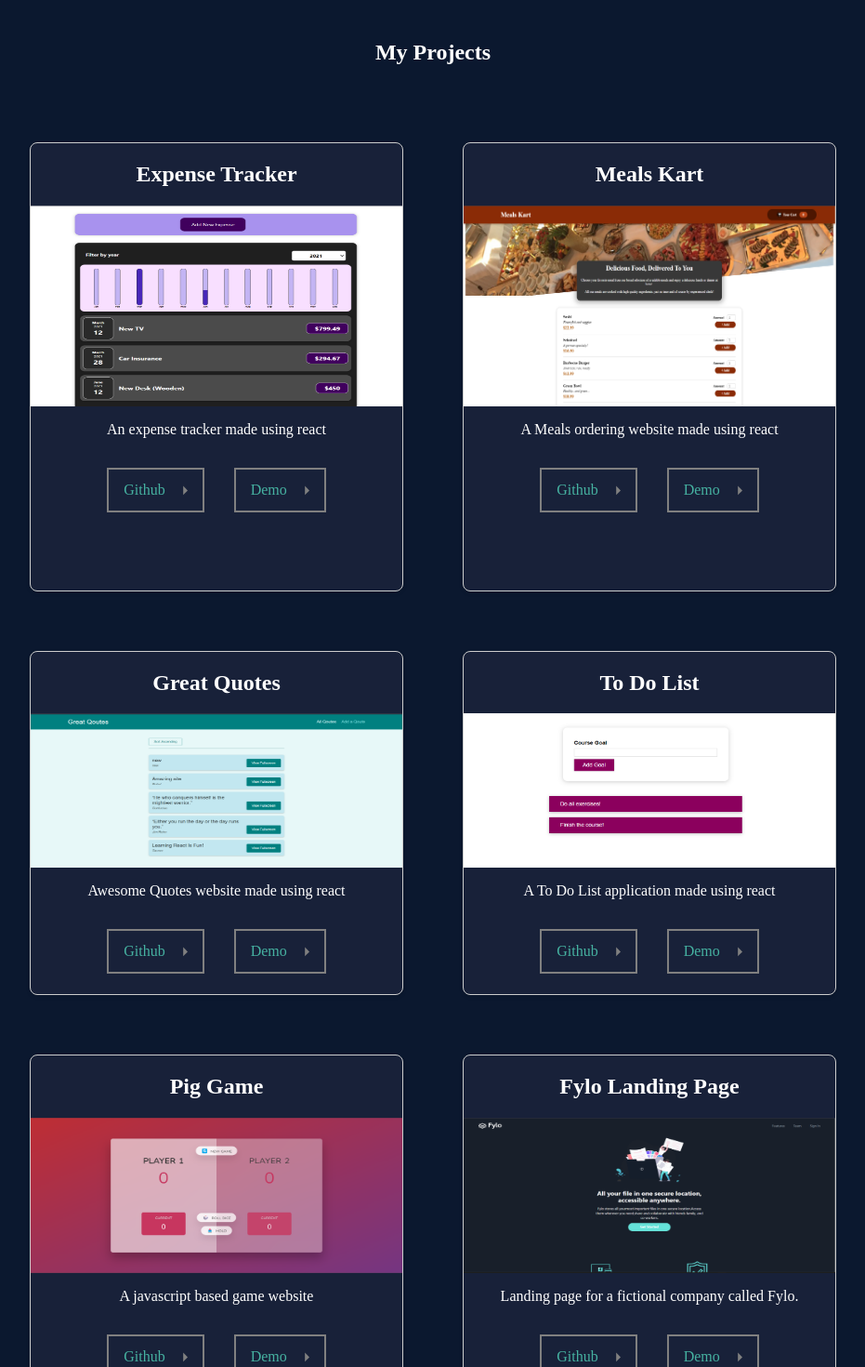
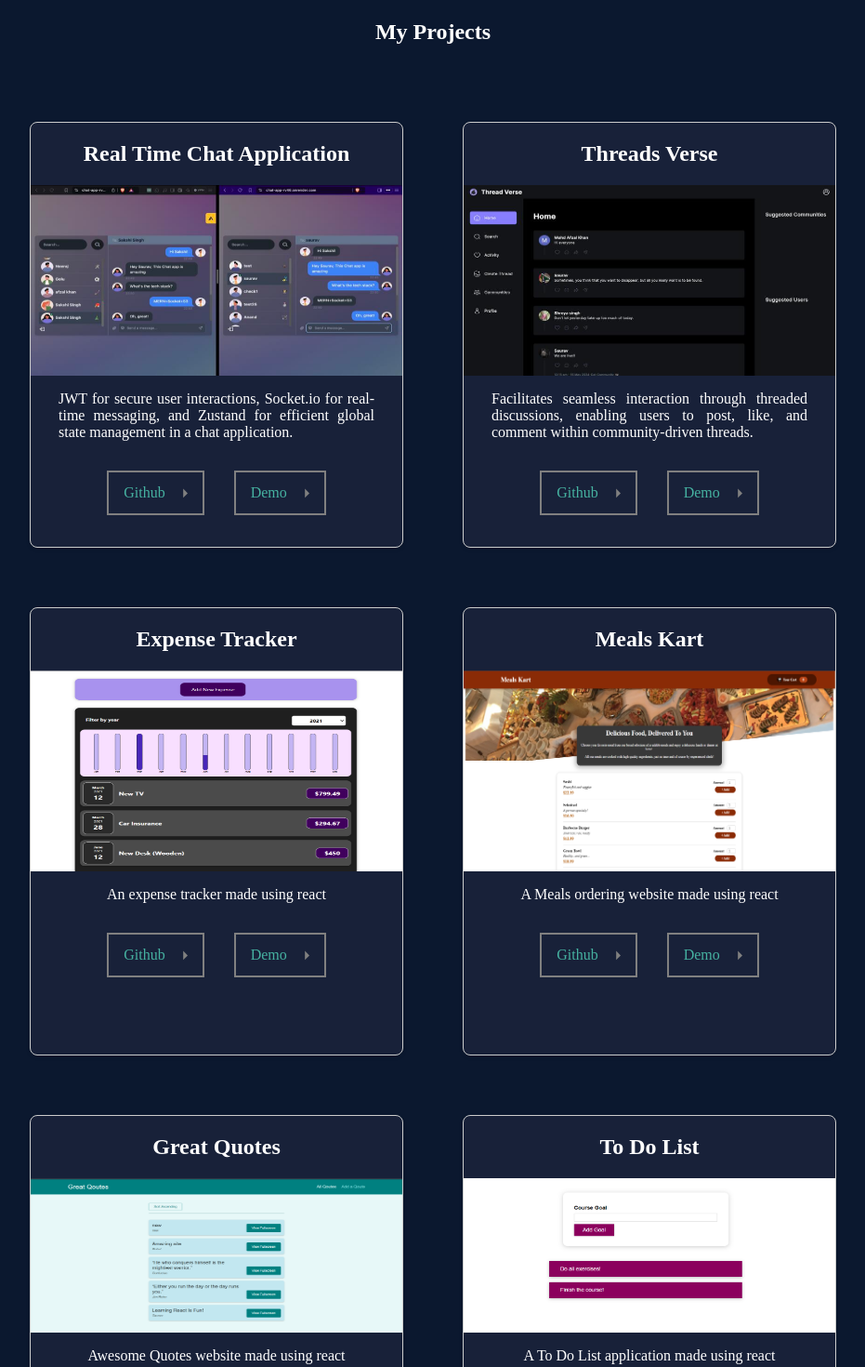
Before and after one commit to Saurav50/Portfolio, a React (Vite) app: page / in a window 1280 px wide. Shown: the part 1780-3250 px from the top of the page at 93% size, without its empty margins (174-1105 px from the left). Built offline with nearby package versions, Linux system fonts and the light colour scheme; a web font is replaced by a local one.

Commit message:
projects updated

```diff
--- a/src/components/Layout/MainNavigation.jsx
+++ b/src/components/Layout/MainNavigation.jsx
@@ -102,7 +102,7 @@ const MainNavigation = () => {
             </li>
             <li>
               <a
-                href="https://drive.google.com/file/d/1bXQ0lgcM1upY34bZvS7a5xAGaHv5N9Wh/view?usp=sharing"
+                href="https://drive.google.com/file/d/1EUcZZWgWOdW2wXsgsbqoGOVbHEaP1TFb/view?usp=sharing"
                 activeClassName={styles.active}
                 className={styles.resume}
               >
--- a/src/components/ProjectItem.module.css
+++ b/src/components/ProjectItem.module.css
@@ -6,6 +6,8 @@
 }
 .text {
   color: white;
+  padding: 0 30px;
+  text-align: justify;
 }
 .links {
   display: flex;
--- a/src/sections/Projects.jsx
+++ b/src/sections/Projects.jsx
@@ -6,10 +6,27 @@ import To_Do_List from "../assets/To_Do_List.png";
 import ProjectItem from "../components/ProjectItem";
 import Pig_Game from "../assets/Pig_Game.png";
 import Fylo_Langing_Page from "../assets/Fylo_Langing_Page.png";
-
+import chat from "../assets/chat.jpeg";
+import thread from "../assets/thread.jpeg";
 const projects_List = [
   {
     id: 1,
+    name: "Real Time Chat Application",
+    image: chat,
+    text: "JWT for secure user interactions, Socket.io for real-time messaging, and Zustand for efficient global state management in a chat application.",
+    githubLink: "https://github.com/Saurav50/Chat-App",
+    DemoLink: "https://chat-app-rv46.onrender.com/",
+  },
+  {
+    id: 2,
+    name: "Threads Verse",
+    image: thread,
+    text: "Facilitates seamless interaction through threaded discussions, enabling users to post, like, and comment within community-driven threads.",
+    githubLink: "https://github.com/Saurav50/Threads",
+    DemoLink: "https://threads-taupe-beta.vercel.app/",
+  },
+  {
+    id: 3,
     name: "Expense Tracker",
     image: Expense_Tracker,
     text: "An expense tracker made using react",
@@ -17,7 +34,7 @@ const projects_List = [
     DemoLink: "https://expense-tracker-saurav50.vercel.app/",
   },
   {
-    id: 2,
+    id: 4,
     name: "Meals Kart",
     image: Meals_Kart,
     text: "A Meals ordering website made using react",
@@ -25,7 +42,7 @@ const projects_List = [
     DemoLink: "https://meals-kart-e6wev1zof-saurav50.vercel.app/",
   },
   {
-    id: 3,
+    id: 5,
     name: "Great Quotes",
     image: Good_Quotes,
     text: "Awesome Quotes website made using react",
@@ -33,29 +50,29 @@ const projects_List = [
     DemoLink: "https://good-quotes.vercel.app/Quotes",
   },
   {
-    id: 4,
+    id: 6,
     name: "To Do List",
     image: To_Do_List,
     text: "A To Do List application made using react",
     githubLink: "https://github.com/Saurav50/To-Do-List",
     DemoLink: "https://earnest-semolina-445a78.netlify.app/",
   },
-  {
-    id: 5,
-    name: "Pig Game",
-    image: Pig_Game,
-    text: "A javascript based game website",
-    githubLink: "https://github.com/Saurav50/Pig-game",
-    DemoLink: "https://saurav50.github.io/Pig-game/",
-  },
-  {
-    id: 6,
-    name: "Fylo Landing Page",
-    image: Fylo_Langing_Page,
-    text: "Landing page for a fictional company called Fylo.",
-    githubLink: "https://github.com/Saurav50/Fylo-Landing-Page",
-    DemoLink: "https://saurav50.github.io/Fylo-Landing-Page/",
-  },
+  // {
+  //   id: 7,
+  //   name: "Pig Game",
+  //   image: Pig_Game,
+  //   text: "A javascript based game website",
+  //   githubLink: "https://github.com/Saurav50/Pig-game",
+  //   DemoLink: "https://saurav50.github.io/Pig-game/",
+  // },
+  // {
+  //   id: 8,
+  //   name: "Fylo Landing Page",
+  //   image: Fylo_Langing_Page,
+  //   text: "Landing page for a fictional company called Fylo.",
+  //   githubLink: "https://github.com/Saurav50/Fylo-Landing-Page",
+  //   DemoLink: "https://saurav50.github.io/Fylo-Landing-Page/",
+  // },
 ];
 
 const Projects = () => {
```
Also changed, not shown: src/sections/Skills.jsx (+2 -2 lines), src/assets/chat.jpeg (added), src/assets/thread.jpeg (added).
